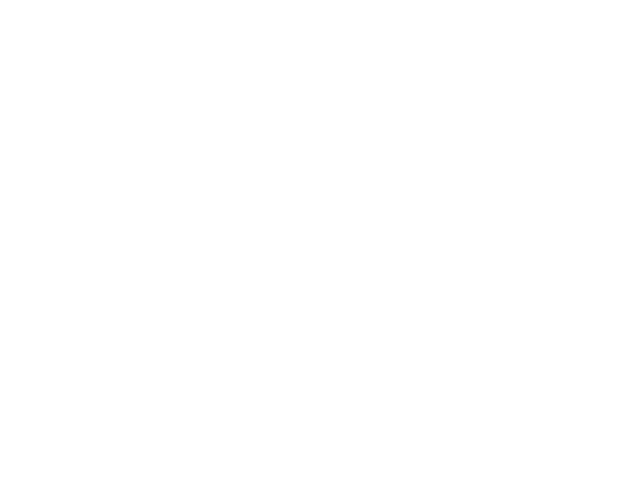
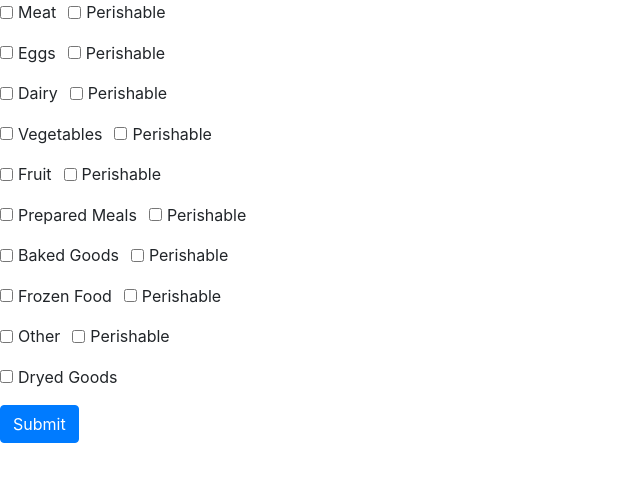
Before and after one commit to WasteNotOrg/WasteNot, a React app: page /registerform in a window 1280 px wide. Shown: the top 482 px of the page, without its empty margins (0-640 px from the left). Built offline with nearby package versions, Linux system fonts and the light colour scheme; the HTML template or start-up script is replaced by a standard one.

Commit message:
Create RegisterForm.jsx and set up initial UI, refactor App.jsx and Feed.jsx
Co-authored-by: Adam Joesten <adamjoesten@gmail.com>
Co-authored-by: Courtney Doss <777.catalyst@gmail.com>
Co-authored-by: Caner Demir <canerdemir62@gmail.com>

```diff
--- a/client/App.jsx
+++ b/client/App.jsx
@@ -6,9 +6,10 @@ import {
 } from 'react-router-dom';
 import Landing from './components/Landing.jsx';
 import Home from './components/Home.jsx';
+import RegisterForm from './components/RegisterForm.jsx';
 
 const App = () => (
-  <div style={{ backgroundColor: 'white' }}>
+  <div>
     <Router>
       <Switch>
         <Route exact path="/">
@@ -18,6 +19,10 @@ const App = () => (
         <Route path="/home">
           <Home />
         </Route>
+
+        <Route path="/registerform">
+          <RegisterForm />
+        </Route>
       </Switch>
     </Router>
   </div>
--- /dev/null
+++ b/client/components/RegisterForm.jsx
@@ -0,0 +1,56 @@
+import React from 'react';
+import { Form, Button } from 'react-bootstrap';
+
+const RegisterForm = () => {
+  const hello = 0;
+  return (
+    <div id="formCont">
+      <Form>
+        <Form.Group id="formGridCheckbox">
+          <Form.Check inline type="checkbox" label="Meat" />
+          <Form.Check inline type="checkbox" label="Perishable" />
+        </Form.Group>
+        <Form.Group id="formGridCheckbox">
+          <Form.Check inline type="checkbox" label="Eggs" />
+          <Form.Check inline type="checkbox" label="Perishable" />
+        </Form.Group>
+        <Form.Group id="formGridCheckbox">
+          <Form.Check inline type="checkbox" label="Dairy" />
+          <Form.Check inline type="checkbox" label="Perishable" />
+        </Form.Group>
+        <Form.Group id="formGridCheckbox">
+          <Form.Check inline type="checkbox" label="Vegetables" />
+          <Form.Check inline type="checkbox" label="Perishable" />
+        </Form.Group>
+        <Form.Group id="formGridCheckbox">
+          <Form.Check inline type="checkbox" label="Fruit" />
+          <Form.Check inline type="checkbox" label="Perishable" />
+        </Form.Group>
+        <Form.Group id="formGridCheckbox">
+          <Form.Check inline type="checkbox" label="Prepared Meals" />
+          <Form.Check inline type="checkbox" label="Perishable" />
+        </Form.Group>
+        <Form.Group id="formGridCheckbox">
+          <Form.Check inline type="checkbox" label="Baked Goods" />
+          <Form.Check inline type="checkbox" label="Perishable" />
+        </Form.Group>
+        <Form.Group id="formGridCheckbox">
+          <Form.Check inline type="checkbox" label="Frozen Food" />
+          <Form.Check inline type="checkbox" label="Perishable" />
+        </Form.Group>
+        <Form.Group id="formGridCheckbox">
+          <Form.Check inline type="checkbox" label="Other" />
+          <Form.Check inline type="checkbox" label="Perishable" />
+        </Form.Group>
+        <Form.Group id="formGridCheckbox">
+          <Form.Check inline type="checkbox" label="Dryed Goods" />
+        </Form.Group>
+        <Button variant="primary" type="submit">
+          Submit
+        </Button>
+      </Form>
+    </div>
+  );
+};
+
+export default RegisterForm;
```
Also changed, not shown: client/components/Feed.jsx (line endings or trailing spaces).
